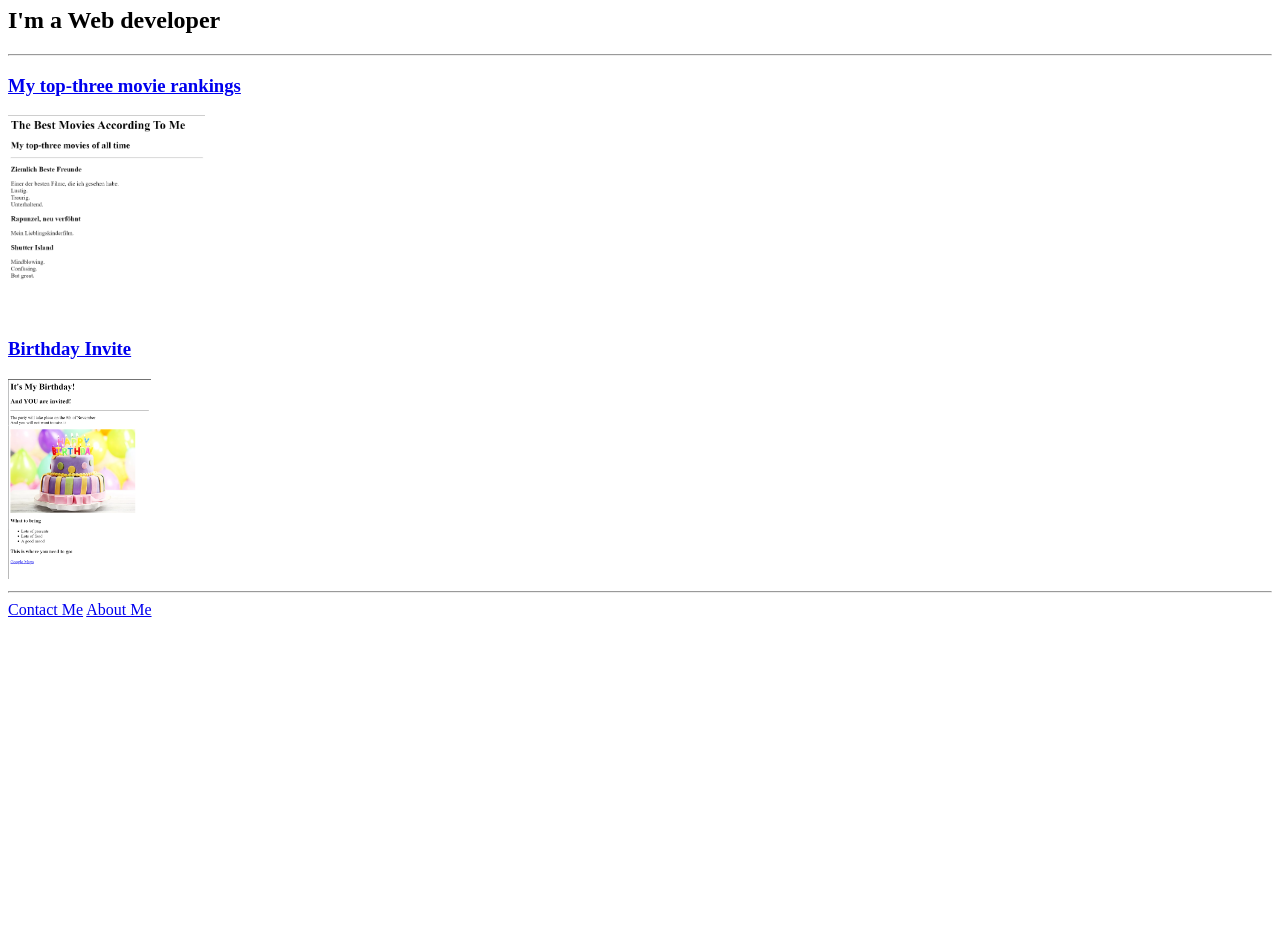
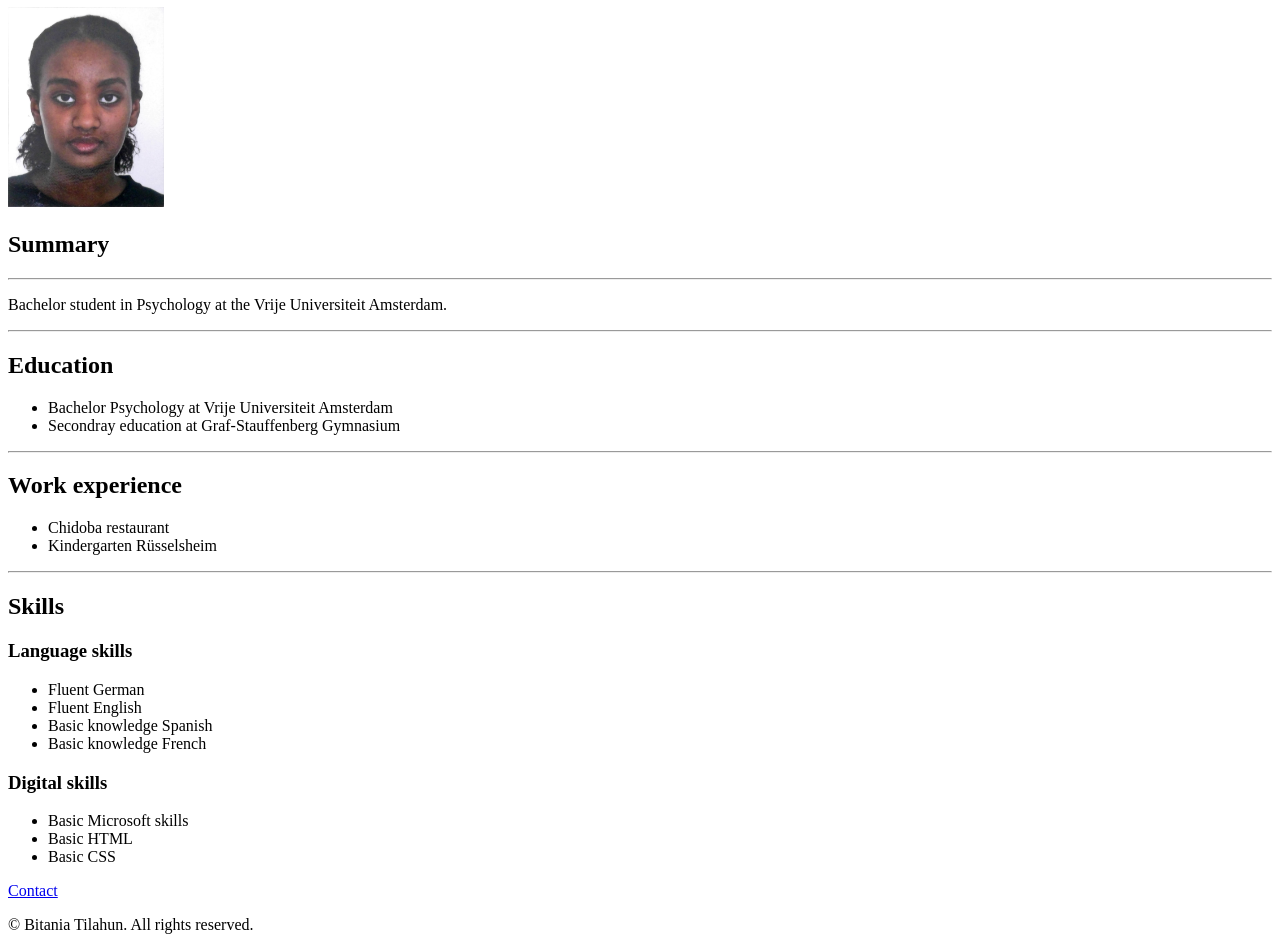
Before and after one commit to Bitaniax/html-portfolio, a plain HTML site: page index.html in a window 1280 px wide. Shown: the part 73-1023 px from the top of the page. Before the commit the page ends 800 px from the top, so only its background shows below. Drawn offline with Linux system fonts and the light colour scheme.

Commit message:
Add files via upload

```diff
--- a/index.html
+++ b/index.html
@@ -1,35 +1,49 @@
-<!-- TODO 1: Create the HTML Boilerplate -->
 <!DOCTYPE html>
 <html lang="en">
 <head>
     <meta charset="UTF-8">
-    <title>Bitania's Portfolio</title>
+    <title>My Resume</title>
 </head>
 <body>
-    <h1>My Portfolio</h1>
-    <h2>I'm a Web developer</h2>
+    <h1>Resume</h1>
+    <img src="./Passbild Bitania.jpg" height="200" alt="Picture of me"/>
+    <h2>Summary</h2>
     <hr />
-    <h3><a href="./public/Mymovieranking.html">My top-three movie rankings</a></h3>
-    <img src="./assets/images/TheBestMoviesAccordingToMe.png" height="200" alt="Screenshot of movie page"/>
-    <h3><a href="./public/It'smybirthday.html">Birthday Invite</a></h3>
-    <img src="./assets/images/It'sMyBirthday.png" height= "200" alt="Birthday cake"/>
+    <p>
+        Bachelor student in Psychology at the Vrije Universiteit Amsterdam.
+    </p>
     <hr />
-    <a href="./public/contact.html">Contact Me</a>
-    <a href="./public/about.html">About Me</a>
-    </p>
-</body>
+    <h2>Education</h2>
+    <ul>
+        <li>Bachelor Psychology at Vrije Universiteit Amsterdam</li>
+        <li>Secondray education at Graf-Stauffenberg Gymnasium</li>
+    </ul>
+    <hr />
+    <h2>Work experience</h2>
+    <ul>
+        <li>Chidoba restaurant</li>
+        <li>Kindergarten Rüsselsheim</li>
+    </ul>
+    <hr />
+    <h2>Skills</h2>
+    <h3>Language skills</h3>
+    <ul>
+        <li>Fluent German</li>
+        <li>Fluent English</li>
+        <li>Basic knowledge Spanish</li>
+        <li>Basic knowledge French</li>
+    </ul>
+    <h3>Digital skills</h3>
+    <ul>
+        <li>Basic Microsoft skills</li>
+        <li>Basic HTML</li>
+        <li>Basic CSS</li>
+    </ul>
+    <a href="./contact.html">Contact</a>
+    <footer>
+        <p>
+            © Bitania Tilahun. All rights reserved.
+        </p>
+    </footer>
+  </body>
 </html>
-
-<!-- TODO 2: Add Your previous projects' HTML into the public folder -->
-
-<!-- TODO 3: Take screenshots of your project previews and add the images to the images folder -->
-
-<!-- TODO 4: Add titles/subtitles etc. -->
-
-<!-- TODO 5: Add a link to the project pages -->
-
-<!-- TODO 6: Add images to show the project previews
-HINT for TODO 6: You can use the height attribute set to 200 to make the image smaller:
-https://developer.mozilla.org/en-US/docs/Web/HTML/Element/img#attr-height -->
-
-<!-- TODO 7: Add the Contact Me and About Me page links -->
```
Also changed, not shown: contact.html (added, +19 -0 lines), Passbild Bitania.jpg (added).
